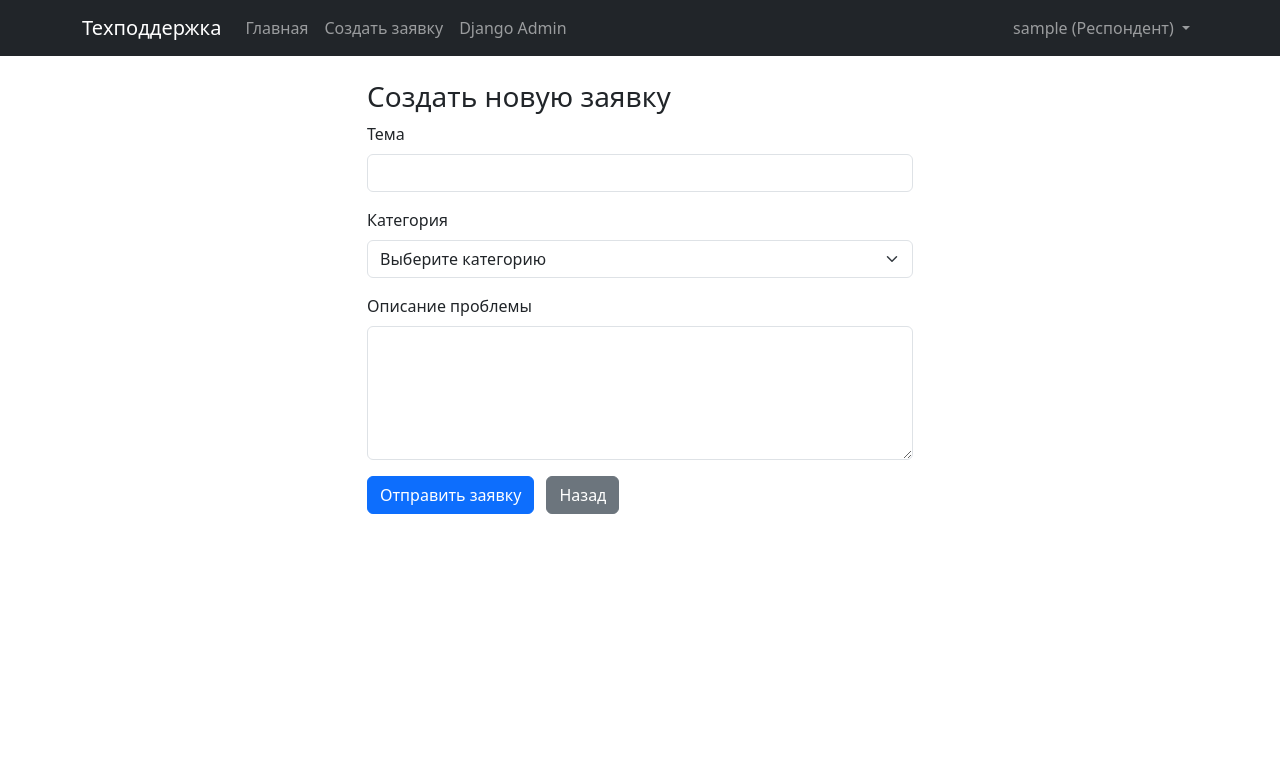
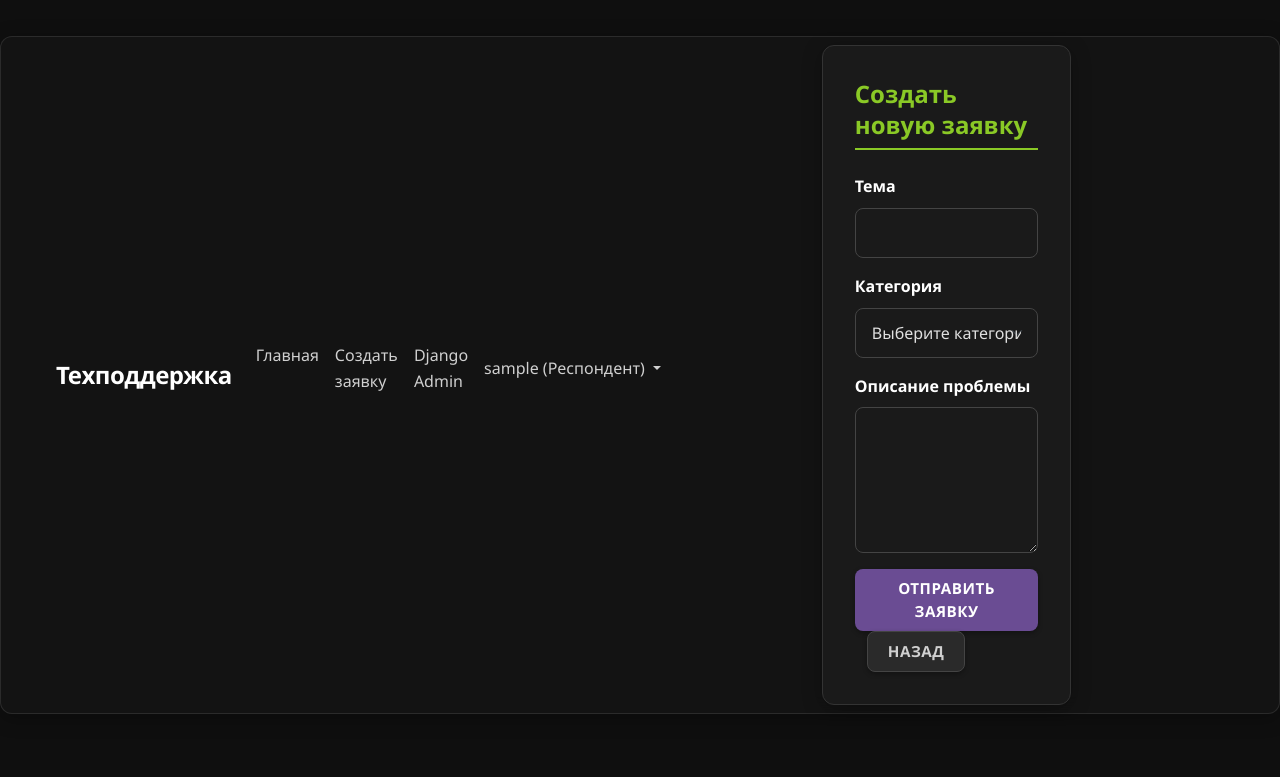
Before and after one commit to vettta06/technicalSupport, a Django app: page /tickets/create/ in a window 1280 px wide. Shown: the top 777 px of the page. Run offline with Django 5.2, Linux system fonts and the light colour scheme; the visitor is signed in with stand-in values (Sample User, id 1); some libraries are stand-ins or nearby versions.

Commit message:
add base design

```diff
--- /dev/null
+++ b/src/core/static/css/base.css
@@ -0,0 +1,93 @@
+:root {
+  --primary: #6a4c93; /* фиолетовый */
+  --secondary: #2e2a47; /* темно-фиолетовый */
+  --accent: #8ac926; /* салатовый */
+  --light: #f0f0f0;
+  --dark: #121212;
+  --glass-bg: rgba(20, 20, 20, 0.85);
+  --glass-border: rgba(255, 255, 255, 0.1);
+  --shadow: 0 4px 20px rgba(0, 0, 0, 0.3);
+  --radius: 12px;
+  --font-main: 'Segoe UI', system-ui, -apple-system, sans-serif;
+}
+
+* {
+  box-sizing: border-box;
+}
+
+body {
+  font-family: var(--font-main);
+  background-color: #0f0f0f;
+  color: #e0e0e0;
+  line-height: 1.6;
+  padding-top: 20px;
+  padding-bottom: 40px;
+  margin: 0;
+}
+
+.container {
+  max-width: 1200px;
+  padding: 0 1rem;
+}
+
+.glass-effect {
+  background: var(--glass-bg);
+  backdrop-filter: blur(10px);
+  -webkit-backdrop-filter: blur(10px);
+  border: 1px solid var(--glass-border);
+  border-radius: var(--radius);
+  box-shadow: var(--shadow);
+  margin-top: 16px;
+}
+
+.navbar-brand {
+  font-size: 1.5rem;
+  letter-spacing: -0.5px;
+  color: #ffffff !important;
+  font-weight: 700;
+}
+
+.nav-link {
+  color: #d0d0d0 !important;
+  transition: color 0.2s ease;
+  font-size: 1rem;
+  padding: 0.5rem 1rem;
+}
+
+.nav-link:hover {
+  color: var(--accent) !important;
+}
+
+.dropdown-menu {
+  background: #1a1a1a;
+  border: 1px solid #333;
+  border-radius: var(--radius);
+  box-shadow: var(--shadow);
+}
+
+.dropdown-item {
+  color: #e0e0e0;
+  padding: 0.5rem 1.25rem;
+  font-size: 0.95rem;
+  transition: all 0.2s ease;
+}
+
+.dropdown-item:hover {
+  background-color: var(--primary);
+  color: white;
+}
+
+.dropdown-divider {
+  border-top: none;
+  margin: 0.25rem 0;
+}
+
+.alert {
+  border: none;
+  border-radius: var(--radius);
+  box-shadow: var(--shadow);
+  background: rgba(106, 76, 147, 0.2);
+  color: #ffffff;
+  font-size: 1rem;
+  padding: 1rem 1.25rem;
+}
--- /dev/null
+++ b/src/core/static/css/components.css
@@ -0,0 +1,190 @@
+/* Buttons */
+.btn {
+  border-radius: 8px;
+  padding: 0.5rem 1.25rem;
+  font-weight: 600;
+  transition: all 0.2s ease;
+  box-shadow: 0 2px 5px rgba(0,0,0,0.3);
+  text-transform: uppercase;
+  letter-spacing: 0.5px;
+  font-size: 0.95rem;
+}
+
+.btn-primary {
+  background-color: var(--primary);
+  border: none;
+  color: white;
+}
+
+.btn-primary:hover {
+  background-color: #5a3c7b;
+  transform: translateY(-1px);
+}
+
+.btn-success {
+  background-color: var(--accent);
+  border: none;
+  color: #121212;
+}
+
+.btn-success:hover {
+  background-color: #7ab723;
+  transform: translateY(-1px);
+}
+
+.btn-warning {
+  background-color: #ff9234;
+  border: none;
+  color: #121212;
+}
+
+.btn-warning:hover {
+  background-color: #ff7b1a;
+}
+
+.btn-danger {
+  background-color: #d94040;
+  border: none;
+  color: white;
+}
+
+.btn-danger:hover {
+  background-color: #c13232;
+}
+
+/* Кнопка "Выйти" — особая стилизация */
+.btn-logout {
+  background-color: white;
+  color: #121212;
+  border: 1px solid #ddd;
+  font-weight: 600;
+  transition: all 0.2s ease;
+}
+
+.btn-logout:hover {
+  background-color: var(--primary);
+  color: white;
+  border-color: var(--primary);
+}
+
+.btn-logout:active {
+  background-color: var(--accent);
+  color: #121212;
+  border-color: var(--accent);
+}
+
+.btn-secondary {
+  background-color: #2a2a2a;
+  color: #d0d0d0;
+  border: 1px solid #444;
+}
+
+.btn-secondary:hover {
+  background-color: #333;
+  color: white;
+}
+
+/* Tables */
+.table {
+  border-radius: var(--radius);
+  overflow: hidden;
+  box-shadow: var(--shadow);
+  background: #1a1a1a;
+  color: #e0e0e0;
+  font-size: 0.95rem;
+}
+
+.table thead th {
+  background-color: #2a2a2a;
+  font-weight: 600;
+  color: #ffffff;
+  border-bottom: 1px solid #444;
+  padding: 0.75rem 1rem;
+}
+
+.table tbody tr:hover {
+  background-color: #252525;
+}
+
+.table td, .table th {
+  border-color: #333;
+  padding: 0.75rem 1rem;
+}
+
+/* Forms */
+.form-control, .form-select {
+  border-radius: 8px;
+  border: 1px solid #444;
+  padding: 0.75rem 1rem;
+  font-size: 1rem;
+  background-color: #1a1a1a;
+  color: #e0e0e0;
+}
+
+.form-control:focus, .form-select:focus {
+  border-color: var(--primary);
+  box-shadow: 0 0 0 2px rgba(106, 76, 147, 0.2);
+}
+
+.form-label {
+  font-weight: 600;
+  margin-bottom: 0.5rem;
+  color: #ffffff;
+  font-size: 1rem;
+}
+
+/* Headings */
+h1, h2, h3, h4, h5 {
+  font-weight: 700;
+  color: #ffffff;
+  line-height: 1.3;
+}
+
+h3 {
+  margin-bottom: 1.5rem;
+  color: var(--accent);
+  border-bottom: 2px solid var(--accent);
+  padding-bottom: 0.5rem;
+  font-size: 1.5rem;
+}
+
+h5 {
+  margin-top: 1.25rem;
+  margin-bottom: 0.75rem;
+  color: var(--primary);
+  font-size: 1.1rem;
+}
+
+/* Text & Links */
+a {
+  color: var(--primary);
+  text-decoration: underline;
+  transition: color 0.2s ease;
+  font-size: 0.95rem;
+}
+
+a:hover {
+  color: var(--accent);
+  text-decoration: none;
+}
+
+p, li {
+  color: #d0d0d0;
+  font-size: 1rem;
+  margin-bottom: 0.75rem;
+}
+
+/* Utility spacing */
+.mt-4 { margin-top: 2rem !important; }
+.mb-3 { margin-bottom: 1rem !important; }
+.me-2 { margin-right: 0.75rem !important; }
+.ms-2 { margin-left: 0.75rem !important; }
+
+/* Добавим немного воздуха вокруг контента */
+.content-wrapper {
+  padding: 2rem;
+  background: #1a1a1a;
+  border-radius: var(--radius);
+  box-shadow: var(--shadow);
+  margin-bottom: 2rem;
+}
--- /dev/null
+++ b/src/core/static/css/tickets.css
@@ -0,0 +1,50 @@
+.ticket-actions .btn {
+  margin-right: 0.5rem;
+  margin-bottom: 0.25rem;
+}
+
+.ticket-actions .btn:last-child {
+  margin-right: 0;
+}
+
+.ticket-detail-section {
+  background: #1a1a1a;
+  border-radius: var(--radius);
+  padding: 1.5rem;
+  box-shadow: var(--shadow);
+  margin-bottom: 2rem;
+  border: 1px solid #333;
+}
+
+.ticket-detail-section p {
+  margin-bottom: 0.5rem;
+  color: #d0d0d0;
+  font-size: 1rem;
+}
+
+.ticket-detail-section hr {
+  margin: 1.25rem 0;
+  opacity: 0.2;
+  border-color: #444;
+}
+
+.form-page-container {
+  background: #1a1a1a;
+  border-radius: var(--radius);
+  padding: 2rem;
+  box-shadow: var(--shadow);
+  border: 1px solid #333;
+}
+
+.form-page-container h3 {
+  color: var(--accent);
+  border-bottom: 2px solid var(--accent);
+  padding-bottom: 0.5rem;
+  font-size: 1.5rem;
+}
+
+@media (max-width: 768px) {
+  .form-page-container {
+    padding: 1.25rem;
+  }
+}
--- a/src/core/templates/base.html
+++ b/src/core/templates/base.html
@@ -6,12 +6,15 @@
     <title>{% block title %}Система технической поддержки{% endblock %}</title>
     {% load static %}
     <link rel="stylesheet" href="{% static 'css/bootstrap.min.css' %}">
+    <link rel="stylesheet" href="{% static 'css/base.css' %}">
+    <link rel="stylesheet" href="{% static 'css/components.css' %}">
+    <link rel="stylesheet" href="{% static 'css/tickets.css' %}">
 </head>
 <body>
     <!-- Шапка -->
-    <nav class="navbar navbar-expand-lg navbar-dark bg-dark mb-4">
+    <nav class="navbar navbar-expand-lg navbar-dark glass-effect mb-4">
         <div class="container">
-            <a class="navbar-brand" href="{% url 'dashboard' %}">Техподдержка</a>
+            <a class="navbar-brand fw-bold" href="{% url 'dashboard' %}">Техподдержка</a>
             <button class="navbar-toggler" type="button" data-bs-toggle="collapse" data-bs-target="#navbarNav">
                 <span class="navbar-toggler-icon"></span>
             </button>
@@ -60,7 +63,7 @@
                                 <li>
                                     <form method="post" action="{% url 'logout' %}" style="margin:0;">
                                         {% csrf_token %}
-                                        <button type="submit" class="dropdown-item">Выйти</button>
+                                        <button type="submit" class="btn btn-logout btn-sm">Выйти</button>
                                     </form>
                                 </li>
                             </ul>
@@ -71,10 +74,6 @@
                         </li>
                     {% endif %}
                 </ul>
-            </div>
-        </div>
-    </nav>
-
     <!-- Основное содержимое -->
     <div class="container">
         {% if messages %}
@@ -89,5 +88,5 @@
     </div>
 
     <script src="{% static 'js/bootstrap.bundle.min.js' %}"></script>
-</body>
+  </body>
 </html>
--- a/src/core/templates/tickets/create.html
+++ b/src/core/templates/tickets/create.html
@@ -1,11 +1,10 @@
 <!DOCTYPE html>
 {% extends "base.html" %}
-
 {% block title %}Создать заявку | Техподдержка{% endblock %}
-
 {% block content %}
-<div class="row">
-    <div class="col-md-6 offset-md-3">
+<div class="row justify-content-center">
+  <div class="col-md-6">
+    <div class="form-page-container">
       <h3>Создать новую заявку</h3>
       <form method="post">
         {% csrf_token %}
@@ -34,4 +33,5 @@
       </form>
     </div>
   </div>
+</div>
 {% endblock %}
--- a/src/core/templates/tickets/list.html
+++ b/src/core/templates/tickets/list.html
@@ -1,8 +1,6 @@
 <!DOCTYPE html>
 {% extends "base.html" %}
-
 {% block title %}Мои заявки | Техподдержка{% endblock %}
-
 {% block content %}
 <h3>Заявки для L{{ user.support_level }}</h3>
 
@@ -26,7 +24,7 @@
       <td>{{ ticket.user.username }}</td>
       <td>{{ ticket.get_status_display }}</td>
       <td>{{ ticket.created_at|date:"d.m.Y H:i" }}</td>
-            <td>
+      <td class="ticket-actions">
         <a href="{% url 'ticket_detail' ticket.id %}" class="btn btn-sm btn-info">Просмотр</a>
         {% if user.support_level == 1 and ticket.status != 'escalated' %}
         <a href="{% url 'ticket_escalate' ticket.id %}" class="btn btn-sm btn-warning">Эскалировать</a>
```
Also changed, not shown: src/core/templates/403.html (+4 -4 lines), src/core/templates/admin_dashboard.html (+27 -8 lines), src/core/templates/dashboard.html (+22 -13 lines), src/core/templates/provider_dashboard.html (+26 -9 lines), src/core/templates/registration/login.html (+6 -10 lines), src/core/templates/respondent.html (+29 -11 lines), src/core/templates/tickets/detail.html (+5 -5 lines), src/core/templates/tickets/escalate.html (+4 -4 lines), src/core/templates/registration/logged_out.html (line endings or trailing spaces). Lines whose indentation alone changed are shown as unchanged.
